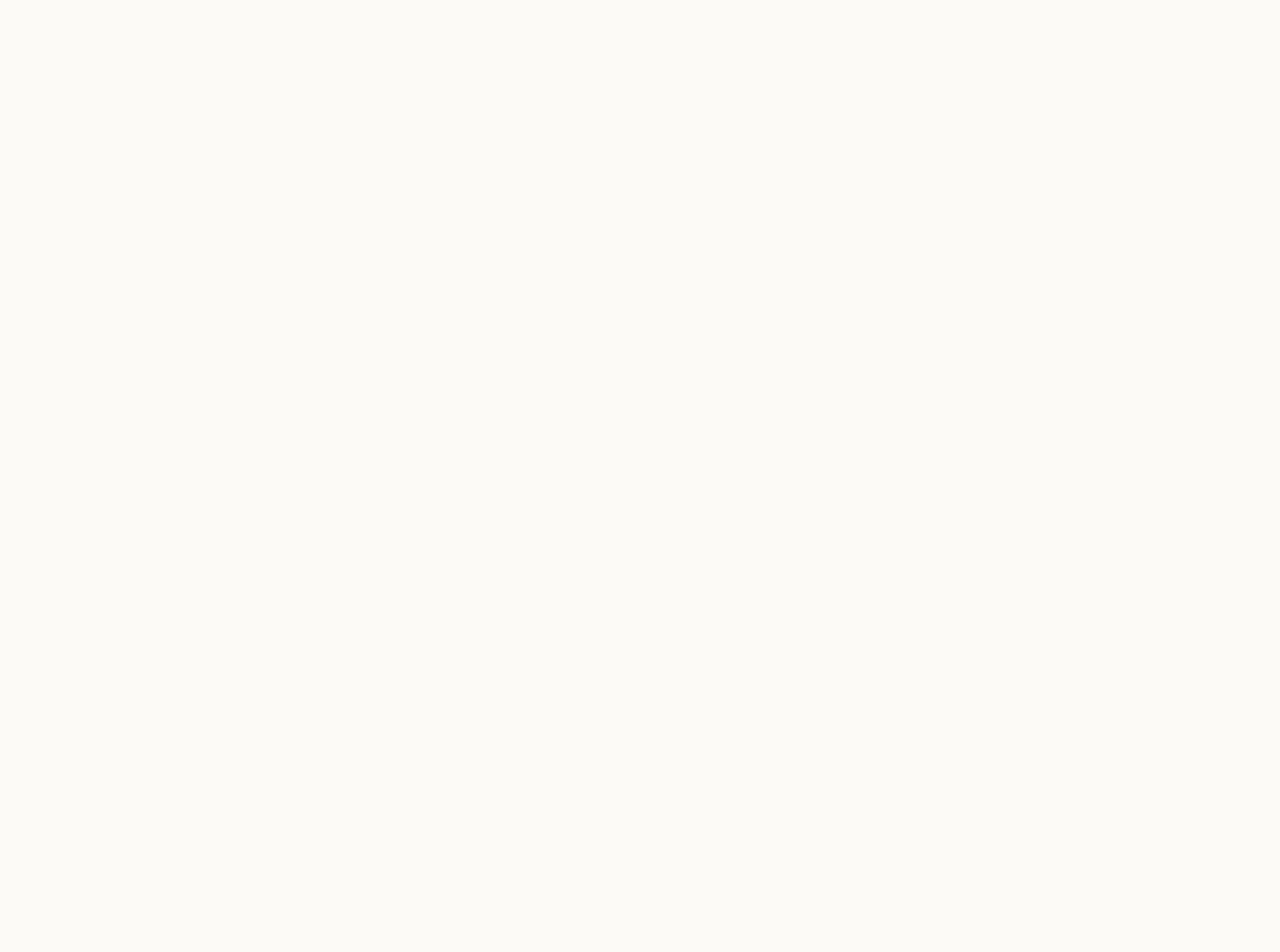
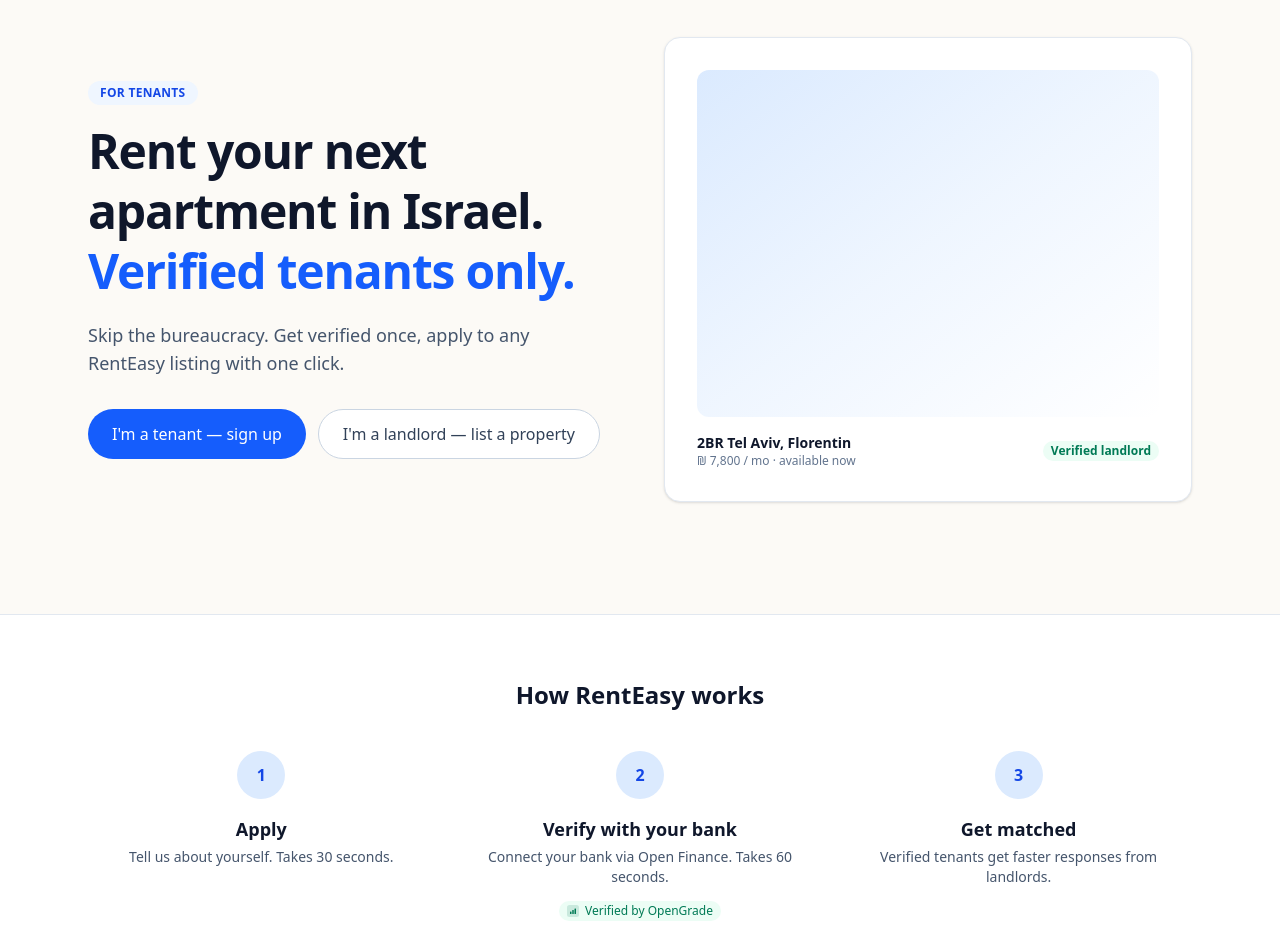
Before and after one commit to Amit-Za/opengrade-demo-renteasy, a React (Vite) app: page / in a window 1280 px wide. Shown: the part 140-1092 px from the top of the page. Before the commit the page ends 800 px from the top, so only its background shows below. Built offline with nearby package versions, Linux system fonts and the light colour scheme.

Commit message:
feat: landing page

```diff
--- a/src/pages/landing.tsx
+++ b/src/pages/landing.tsx
@@ -1,3 +1,93 @@
+import { Link } from "react-router-dom";
+import { OpenGradeBadge } from "@/components/og-badge";
+
+const STEPS = [
+  { n: 1, title: "Apply", body: "Tell us about yourself. Takes 30 seconds." },
+  { n: 2, title: "Verify with your bank", body: "Connect your bank via Open Finance. Takes 60 seconds." },
+  { n: 3, title: "Get matched", body: "Verified tenants get faster responses from landlords." },
+];
+
 export function LandingPage() {
-  return <div className="p-8">Landing — placeholder</div>;
+  return (
+    <div>
+      {/* Hero */}
+      <section className="relative overflow-hidden">
+        <div className="mx-auto grid max-w-6xl gap-12 px-6 py-20 lg:grid-cols-2 lg:items-center lg:py-28">
+          <div>
+            <span className="inline-flex items-center rounded-full bg-blue-50 px-3 py-1 text-xs font-semibold uppercase tracking-wide text-blue-700">
+              For tenants
+            </span>
+            <h1 className="mt-4 text-4xl font-semibold leading-tight tracking-tight text-slate-900 sm:text-5xl">
+              Rent your next apartment in Israel.{" "}
+              <span className="text-blue-600">Verified tenants only.</span>
+            </h1>
+            <p className="mt-5 max-w-lg text-lg text-slate-600">
+              Skip the bureaucracy. Get verified once, apply to any RentEasy listing
+              with one click.
+            </p>
+            <div className="mt-8 flex flex-col gap-3 sm:flex-row">
+              <Link
+                to="/signup"
+                className="inline-flex items-center justify-center rounded-full bg-blue-600 px-6 py-3 font-medium text-white hover:bg-blue-700"
+              >
+                I'm a tenant — sign up
+              </Link>
+              <Link
+                to="/landlord-stub"
+                className="inline-flex items-center justify-center rounded-full border border-slate-300 bg-white px-6 py-3 font-medium text-slate-700 hover:border-slate-400"
+              >
+                I'm a landlord — list a property
+              </Link>
+            </div>
+          </div>
+          <div className="hidden lg:block">
+            {/* Decorative card */}
+            <div className="rounded-2xl border border-slate-200 bg-white p-8 shadow-sm">
+              <div className="aspect-[4/3] rounded-xl bg-gradient-to-br from-blue-100 via-blue-50 to-white" />
+              <div className="mt-4 flex items-center justify-between">
+                <div>
+                  <div className="text-sm font-semibold text-slate-900">2BR Tel Aviv, Florentin</div>
+                  <div className="text-xs text-slate-500">₪ 7,800 / mo · available now</div>
+                </div>
+                <span className="rounded-full bg-emerald-50 px-2 py-0.5 text-xs font-semibold text-emerald-700">
+                  Verified landlord
+                </span>
+              </div>
+            </div>
+          </div>
+        </div>
+      </section>
+
+      {/* How it works */}
+      <section className="border-t border-slate-200 bg-white">
+        <div className="mx-auto max-w-6xl px-6 py-16">
+          <h2 className="text-center text-2xl font-semibold text-slate-900">
+            How RentEasy works
+          </h2>
+          <div className="mt-10 grid gap-8 sm:grid-cols-3">
+            {STEPS.map((s) => (
+              <div key={s.n} className="flex flex-col items-center text-center">
+                <div className="flex h-12 w-12 items-center justify-center rounded-full bg-blue-100 text-base font-semibold text-blue-700">
+                  {s.n}
+                </div>
+                <h3 className="mt-4 text-lg font-semibold text-slate-900">{s.title}</h3>
+                <p className="mt-1 max-w-xs text-sm text-slate-600">{s.body}</p>
+                {s.n === 2 && (
+                  <div className="mt-3">
+                    <OpenGradeBadge />
+                  </div>
+                )}
+              </div>
+            ))}
+          </div>
+        </div>
+      </section>
+
+      <footer className="border-t border-slate-200">
+        <div className="mx-auto max-w-6xl px-6 py-6 text-center text-xs text-slate-500">
+          © 2026 RentEasy · Demo of the OpenGrade Provider API
+        </div>
+      </footer>
+    </div>
+  );
 }
```
